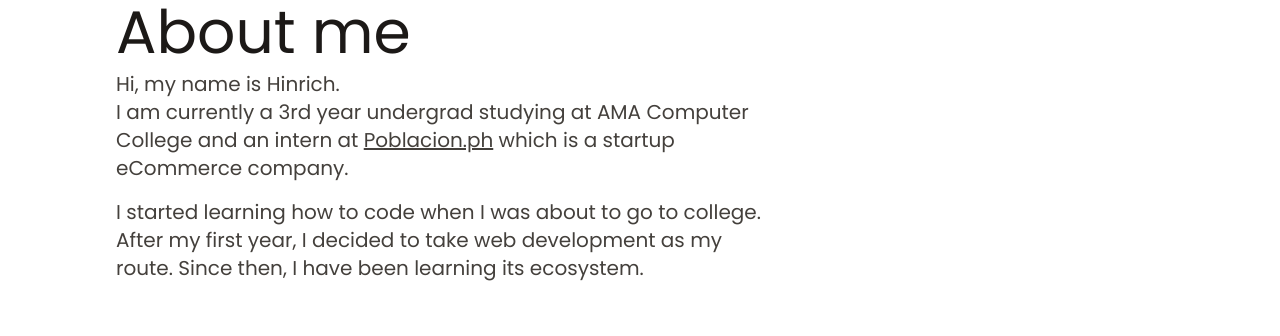
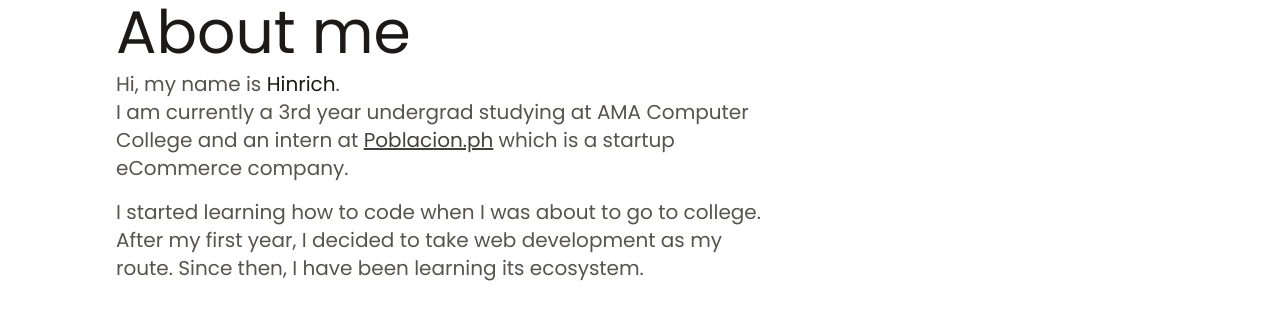
Before and after one commit to Amaterasu10/react-portfolio-vite, a React (Vite) app: page /about in a window 1280 px wide. Shown: the part 308-644 px from the top of the page. Built offline with nearby package versions, Linux system fonts and the light colour scheme.

Commit message:
changed the text colors for the about me text

```diff
--- a/src/routes/About.jsx
+++ b/src/routes/About.jsx
@@ -10,14 +10,14 @@ export default function About() {
             About me
           </h2>
           <p
-            className='sm:text-xl mb-3 text-center sm:text-left pb-1 secondary-text'
+            className='sm:text-xl mb-3 text-center sm:text-left pb-1 text-stone-600'
           >
-            Hi, my name is <span className="secondary-text">Hinrich</span>.<br/>
-            I am currently a 3rd year undergrad studying at AMA Computer College  and an intern at <a href="http://poblacion.ph/" className="secondary-text underline">Poblacion.ph</a> which is a startup eCommerce company.
+            Hi, my name is <span className="primary-text">Hinrich</span>.<br/>
+            I am currently a 3rd year undergrad studying at AMA Computer College  and an intern at <a className="primary-text" href="http://poblacion.ph/" className="secondary-text underline">Poblacion.ph</a> which is a startup eCommerce company.
           </p>
 
           <p
-            className='sm:text-xl mb-3 text-center sm:text-left pb-1 secondary-text'
+            className='sm:text-xl mb-3 text-center sm:text-left pb-1 text-stone-600'
           >
             I started learning how to code when I was about to go to college. After my first year, I decided to take web development as my route. Since then, I have been learning its ecosystem.
           </p>
```
